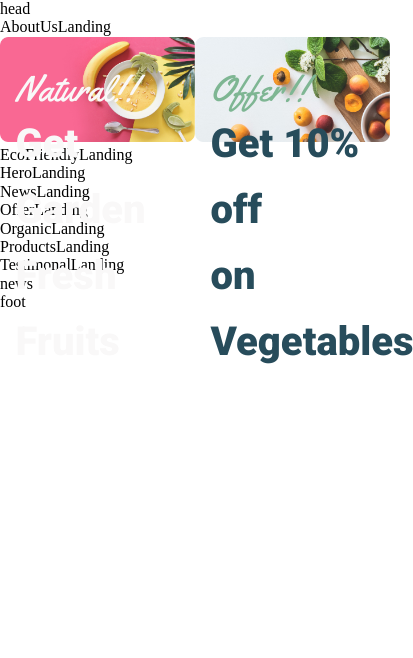
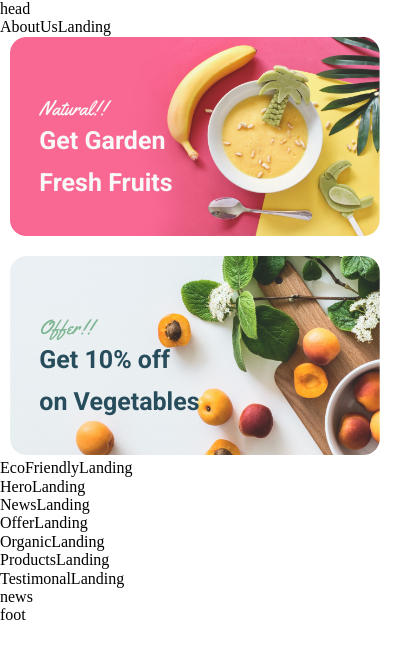
Before and after one commit to Enigma2017/shop-organic-food, a React (Vite) app: page / in a window 390 px wide. Shown: the top 658 px of the page, 413 px wide, since content can reach past the window. Built offline with nearby package versions, Linux system fonts and the light colour scheme.

Commit message:
added responsive variant to discount block

```diff
--- a/src/pages/landing/discount.jsx
+++ b/src/pages/landing/discount.jsx
@@ -8,7 +8,7 @@ export const DiscountLanding = () => {
             <img src={DiscountImage1} alt="discount-image"/>
             <div className="discount__image-block-text discount-text-block1">
               <span>Natural!!</span>
-              <p>Get Garden Fresh Fruits</p>
+              <p>Get Garden <br /> Fresh Fruits</p>
             </div>
           </div>
           <div className="discount__image-block">
--- a/src/styles/pages/landing/_discount.scss
+++ b/src/styles/pages/landing/_discount.scss
@@ -3,9 +3,27 @@
   max-width: 1400px;
   margin-inline: auto;
   justify-content: space-between;
+  @media screen and (max-width: 1400px) {
+    justify-content: center;
+    gap: 35px;
+    padding-inline: 20px;
+  }
+  @include desktop-small {
+    gap: 16px;
+  }
+  @include tablet-small {
+    flex-direction: column;
+  }
+  @include mobile {
+    padding-inline: 10px;
+  }
 }
 .discount__image-block {
   position: relative;
+  @include tablet-small {
+    max-width: 500px;
+    margin-inline: auto;
+  }
   img {
     max-width: 100%;
   }
@@ -20,11 +38,36 @@
     font-family: var(--third-family);
     font-weight: 400;
     font-size: 36rem;
+    @include desktop-small {
+      font-size: 30rem;
+    }
+    @include tablet {
+      font-size: 20rem;
+    }
+    @include tablet-small {
+      font-size: 25rem;
+    }
+    @include mobile {
+      font-size: 20rem;
+    }
   }
   p {
     font-family: var(--font-family);
     font-weight: 800;
     font-size: 40rem;
+    @include desktop-small {
+      font-weight: 600;
+      font-size: 32rem;
+    }
+    @include tablet {
+      font-size: 25rem;
+    }
+    @include tablet-small {
+      font-size: 30rem;
+    }
+    @include mobile {
+      font-size: 25rem;
+    }
   }
 }
 .discount-text-block1 {
```
